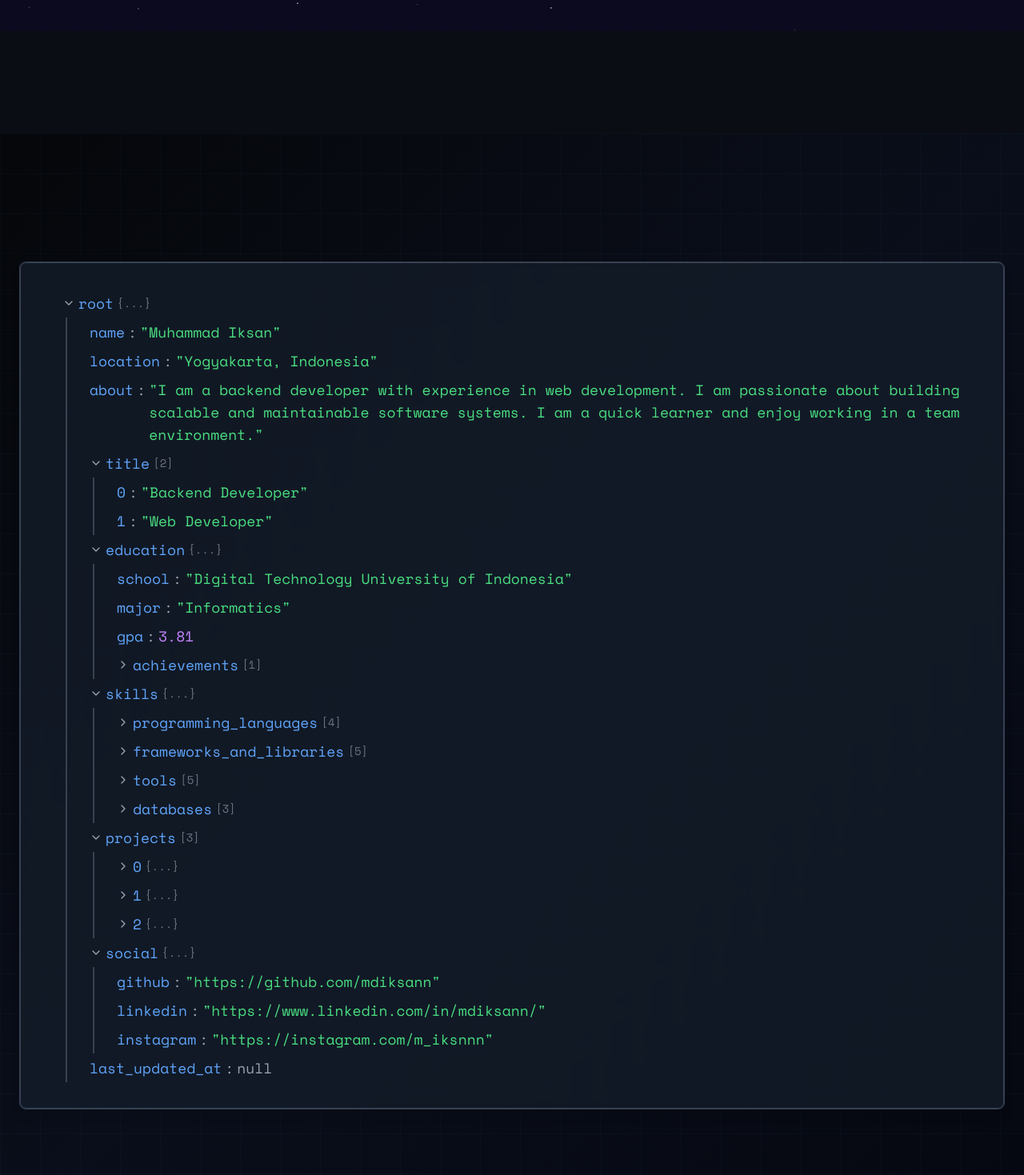
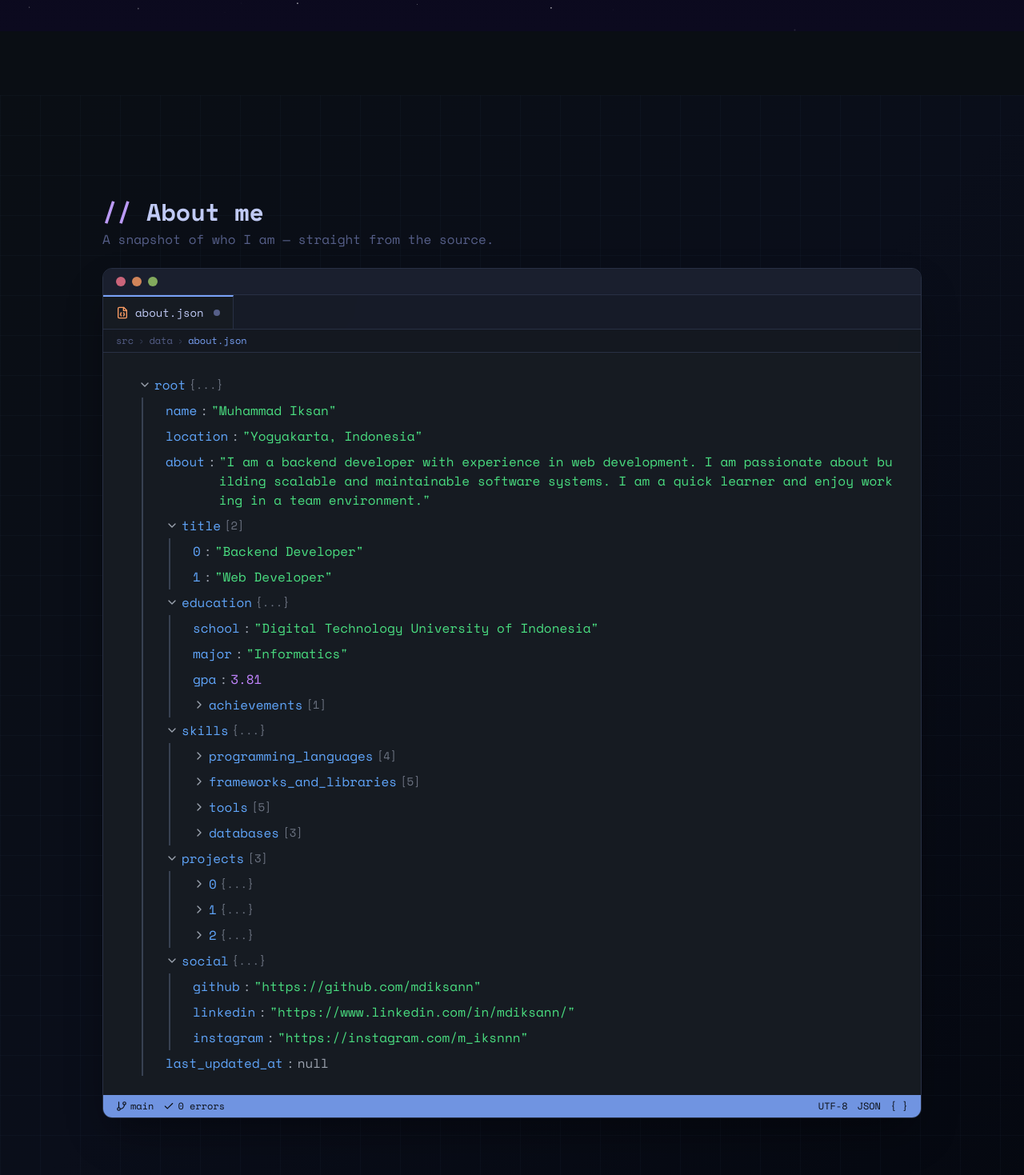
Before and after one commit to mdiksann/my-portfolio, a React (Vite) app: page / in a window 1280 px wide. Shown: the part 761-2230 px from the top of the page at 80% size. Built offline with nearby package versions, Linux system fonts and the light colour scheme.

Commit message:
feat: add core components including JSONNode, StarryBackground, and layout modules for About, Contact, Header, and Hero sections

```diff
--- a/src/components/About.jsx
+++ b/src/components/About.jsx
@@ -1,12 +1,15 @@
 import React, { useState, useEffect, useRef } from "react";
+import { FileJson, GitBranch, Check } from "lucide-react";
 import JSONNode from "./JSONNode";
 
 const About = ({ data }) => {
-  const [searchQuery, setSearchQuery] = useState("");
   const [isVisible, setIsVisible] = useState(false);
   const sectionRef = useRef(null);
 
   useEffect(() => {
+    const node = sectionRef.current;
+    if (!node) return;
+
     const observer = new IntersectionObserver(
       ([entry]) => {
         setIsVisible(entry.isIntersecting);
@@ -14,33 +17,77 @@ const About = ({ data }) => {
       { threshold: 0.1 }
     );
 
-    if (sectionRef.current) {
-      observer.observe(sectionRef.current);
-    }
-
-    return () => {
-      if (sectionRef.current) {
-        observer.unobserve(sectionRef.current);
-      }
-    };
+    observer.observe(node);
+    return () => observer.unobserve(node);
   }, []);
 
   return (
-    <section id="about" ref={sectionRef} className={`min-h-screen py-20 sm:py-40 px-3 sm:px-6 mt-20 sm:mt-32 relative transition-all duration-1000 ${isVisible ? "opacity-100 translate-y-0" : "opacity-0 translate-y-10"}`}>
-      {/* Background overlay untuk About section */}
+    <section id="about" ref={sectionRef} className={`min-h-screen py-20 sm:py-32 px-3 sm:px-6 mt-10 sm:mt-20 relative transition-all duration-1000 ${isVisible ? "opacity-100 translate-y-0" : "opacity-0 translate-y-10"}`}>
+      {/* Section background */}
       <div className="absolute inset-0 -z-10">
-        {/* Gradient Background */}
-        <div className="absolute inset-0 bg-gradient-to-br from-[#05070a] via-[#0a0e1a] to-[#050810]"></div>
-
-        {/* Grid Pattern */}
-        <div className="absolute inset-0 bg-[linear-gradient(rgba(59,130,246,0.03)_1px,transparent_1px),linear-gradient(90deg,rgba(59,130,246,0.03)_1px,transparent_1px)] bg-[size:50px_50px]"></div>
+        <div className="absolute inset-0 bg-gradient-to-br from-tn-bg via-[#0a0e1a] to-[#050810]"></div>
+        <div className="absolute inset-0 bg-[linear-gradient(rgba(122,162,247,0.03)_1px,transparent_1px),linear-gradient(90deg,rgba(122,162,247,0.03)_1px,transparent_1px)] bg-[size:50px_50px]"></div>
       </div>
 
-      <div className="max-w-8xl mx-auto">
-        {/* JSON Viewer */}
-        <div className="bg-gray-800/50 backdrop-blur-sm rounded-lg shadow-lg p-0 border border-gray-700 overflow-hidden">
-          <div className="bg-gray-900/50 rounded-lg p-3 sm:p-6 md:p-8 font-mono text-sm sm:text-base md:text-lg border border-gray-700 overflow-x-auto">
+      <div className="max-w-5xl mx-auto">
+        {/* Section heading */}
+        <div className="mb-6 font-mono">
+          <h2 className="text-2xl sm:text-3xl font-bold text-tn-text">
+            <span className="text-tn-violet">{"// "}</span>
+            About me
+          </h2>
+          <p className="text-tn-muted text-sm sm:text-base mt-1">A snapshot of who I am — straight from the source.</p>
+        </div>
+
+        {/* Editor window */}
+        <div className="rounded-xl border border-tn-border bg-tn-surface/80 backdrop-blur-md shadow-2xl shadow-black/40 overflow-hidden">
+          {/* Title bar */}
+          <div className="flex items-center gap-2 px-4 py-2.5 bg-tn-elevated border-b border-tn-border">
+            <span className="w-3 h-3 rounded-full bg-tn-boolean/80"></span>
+            <span className="w-3 h-3 rounded-full bg-tn-number/80"></span>
+            <span className="w-3 h-3 rounded-full bg-tn-string/80"></span>
+          </div>
+
+          {/* Tab bar */}
+          <div className="flex items-center bg-tn-elevated/60 border-b border-tn-border text-sm font-mono">
+            <div className="flex items-center gap-2 px-4 py-2.5 bg-tn-surface border-r border-tn-border border-t-2 border-t-tn-accent">
+              <FileJson className="w-4 h-4 text-tn-number" />
+              <span className="text-tn-text">about.json</span>
+              <span className="w-2 h-2 rounded-full bg-tn-muted ml-1"></span>
+            </div>
+          </div>
+
+          {/* Breadcrumb */}
+          <div className="px-4 py-1.5 bg-tn-surface/50 border-b border-tn-border text-xs font-mono text-tn-muted">
+            <span className="text-tn-muted">src</span>
+            <span className="mx-1.5 text-tn-muted/50">›</span>
+            <span className="text-tn-muted">data</span>
+            <span className="mx-1.5 text-tn-muted/50">›</span>
+            <span className="text-tn-accent">about.json</span>
+          </div>
+
+          {/* Editor body */}
+          <div className="p-3 sm:p-5 md:p-6 bg-tn-surface overflow-x-auto">
             <JSONNode data={data} />
+          </div>
+
+          {/* Status bar */}
+          <div className="flex items-center justify-between px-4 py-1.5 bg-tn-accent/90 text-tn-bg text-xs font-mono">
+            <div className="flex items-center gap-3">
+              <span className="flex items-center gap-1">
+                <GitBranch className="w-3.5 h-3.5" />
+                main
+              </span>
+              <span className="hidden sm:flex items-center gap-1">
+                <Check className="w-3.5 h-3.5" />
+                0 errors
+              </span>
+            </div>
+            <div className="flex items-center gap-3">
+              <span className="hidden sm:inline">UTF-8</span>
+              <span>JSON</span>
+              <span>{"{ }"}</span>
+            </div>
           </div>
         </div>
       </div>
```
